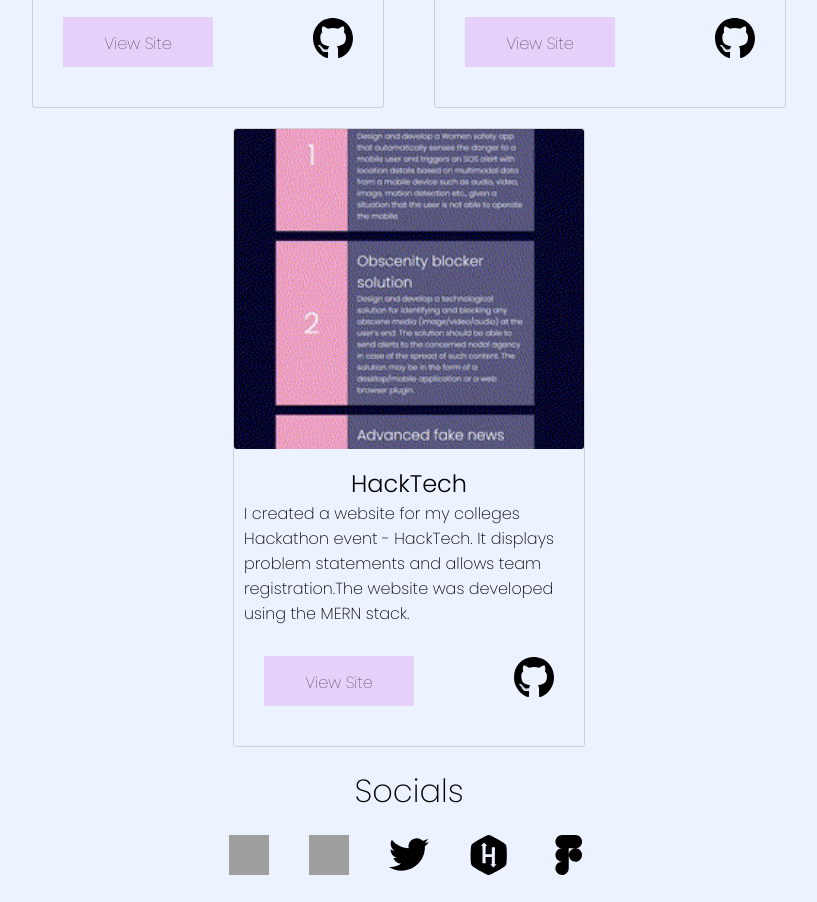
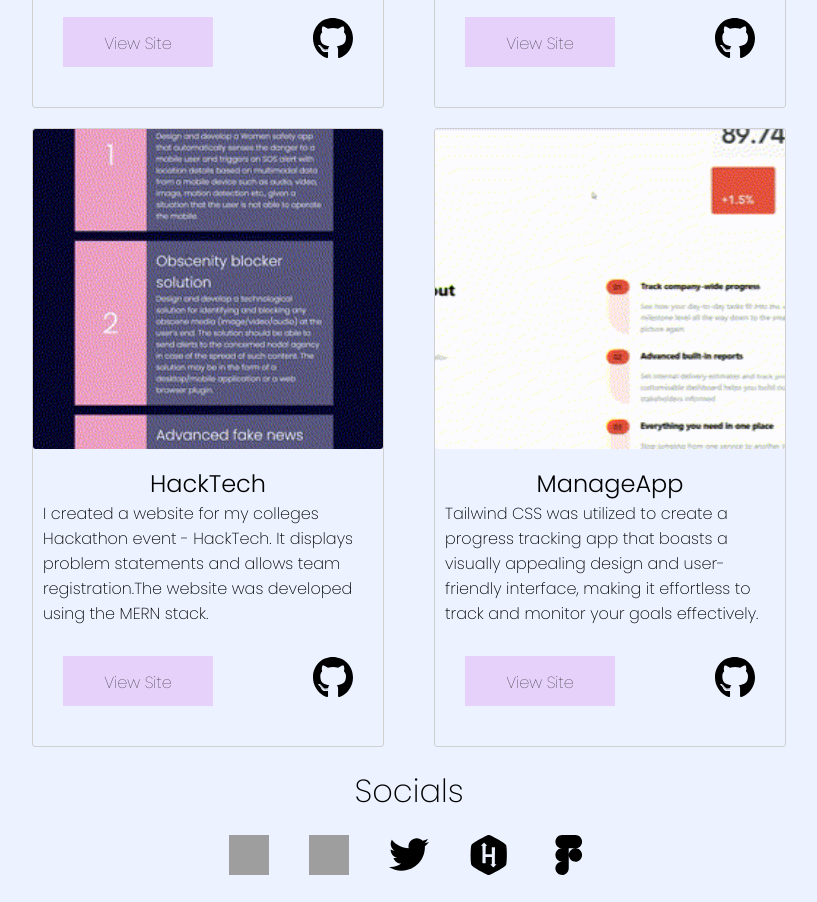
Before and after one commit to kaifkalanthar/portfolio, a React (Create React App) app: page / in a window 1280 px wide. Shown: the part 1600-2502 px from the top of the page, without its empty margins (231-1048 px from the left). Built offline with nearby package versions, Linux system fonts and the light colour scheme; grey boxes are pictures that could not be loaded.

Commit message:
project added

```diff
--- a/src/component/project.jsx
+++ b/src/component/project.jsx
@@ -3,6 +3,7 @@ import img_1 from '../external/img_1.jpg';
 import pj1 from '../external/pj1.gif';
 import pj2 from '../external/pj2.gif';
 import pj3 from '../external/pj3.gif';
+import pj4 from '../external/pj4.gif';
 import github from '../external/github.svg';
 
 
@@ -47,6 +48,13 @@ const Project = () => {
             liveDemo: 'https://hacktech.netlify.app',
             srcCode: 'https://github.com/kaifkalanthar/HackTech'
         },
+        {
+            title: 'ManageApp',
+            summary: `Tailwind CSS was utilized to create a progress tracking app that boasts a visually appealing design and user-friendly interface, making it effortless to track and monitor your goals effectively.`,
+            src: pj4,
+            liveDemo: 'https://manage-app-omega.vercel.app/',
+            srcCode: 'https://github.com/kaifkalanthar/Manage'
+        },
     ]
     return (
         <div className="project-container" id='project'>
```
Also changed, not shown: src/external/pj4.gif (added).
